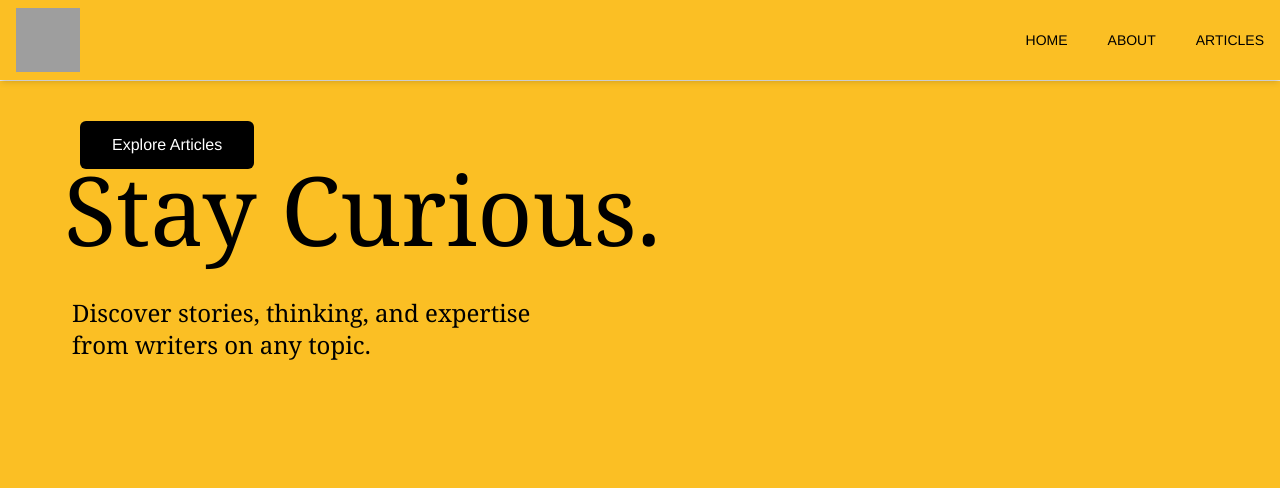
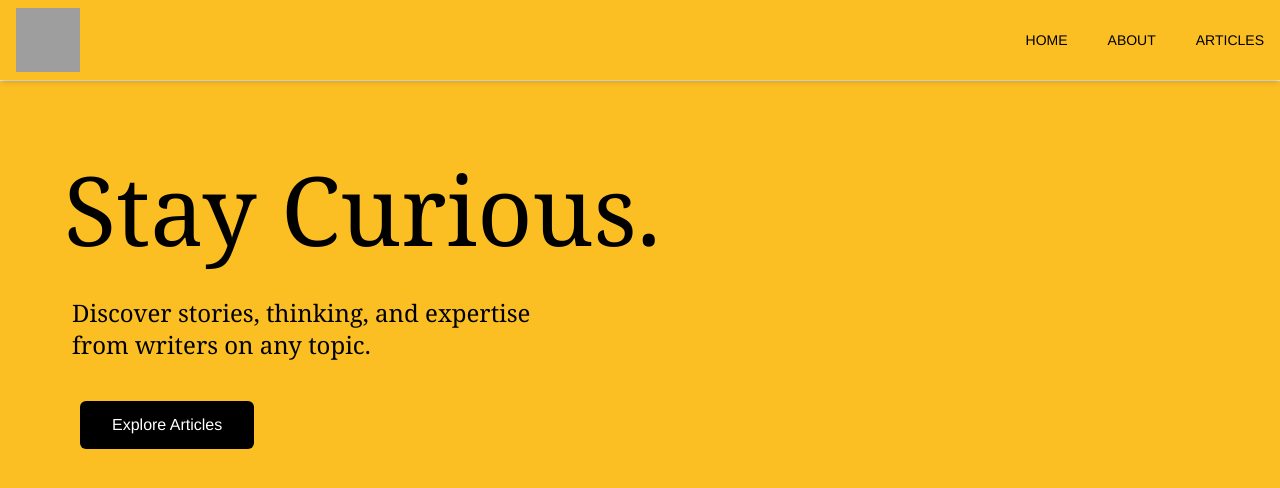
Before and after one commit to MuhammadZaidKhan/Medium.com-About-Page-Clone, a React (Vite) app: page / in a window 1280 px wide. Shown: the top 488 px of the page. Built offline with nearby package versions, Linux system fonts and the light colour scheme; grey boxes are pictures that could not be loaded.

Commit message:
Completed

```diff
--- a/src/Pages/Home.jsx
+++ b/src/Pages/Home.jsx
@@ -3,11 +3,13 @@ import React from 'react';
 const Home = () => {
     return (
         <div className='min-h-screen bg-amber-400'>
-            <div className='flex flex-col pl-16 pt-20 fixed'>
-                <h1 className='text-6xl md:text-8xl text-center md:text-left font-serif'>Stay Curious.</h1>
-                <p className='px-2 pt-10 font-serif text-2xl text-center md:text-left'>Discover stories, thinking, and expertise <br /> from writers on any topic.</p>
+            <div className='fixed'>
+                <div className='flex flex-col pl-16 pt-20'>
+                    <h1 className='text-6xl md:text-8xl text-center md:text-left font-serif'>Stay Curious.</h1>
+                    <p className='px-2 pt-10 font-serif text-2xl text-center md:text-left'>Discover stories, thinking, and expertise <br /> from writers on any topic.</p>
+                </div>
+                <button className='mt-10 px-8 py-3 ml-20 rounded-md bg-black text-white'>Explore Articles</button>
             </div>
-            <button className='mt-10 px-8 py-3 ml-20 rounded-md bg-black text-white inline-block'>Explore Articles</button>
         </div>
     );
 }
```
